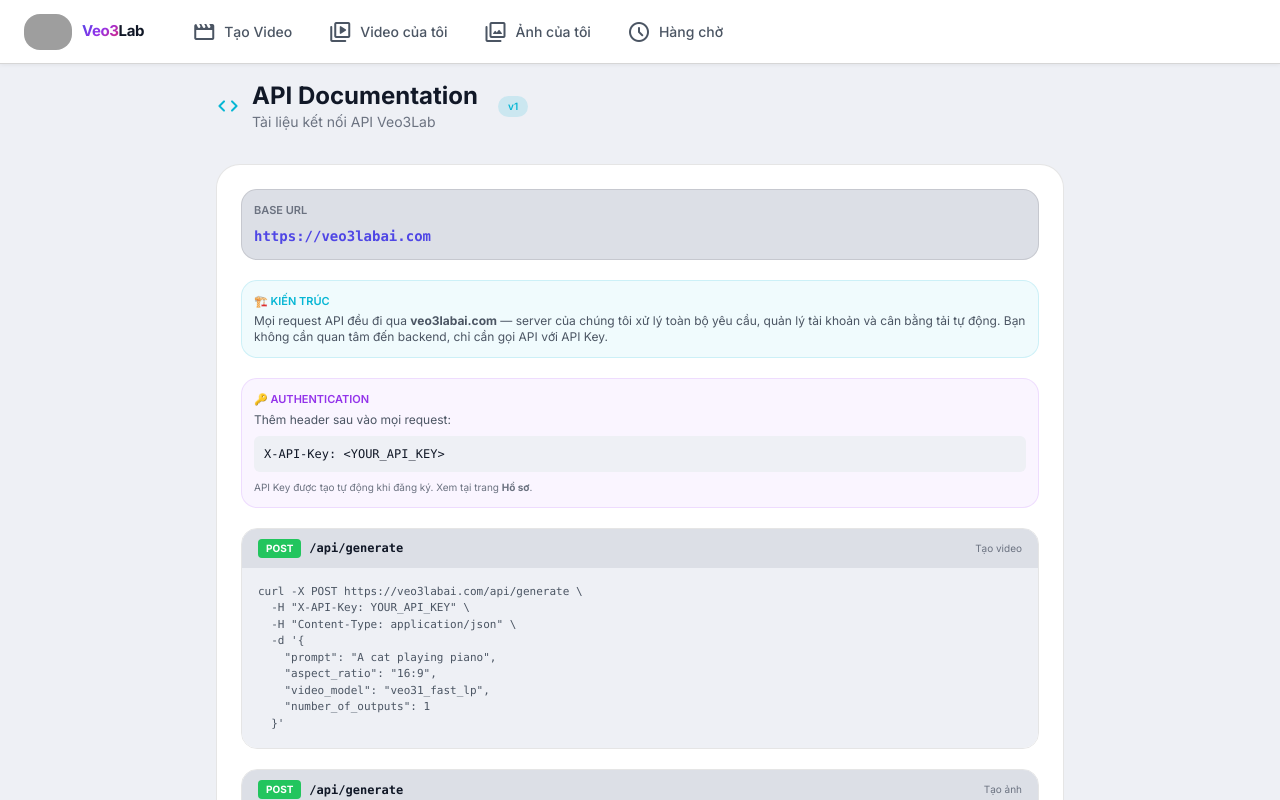
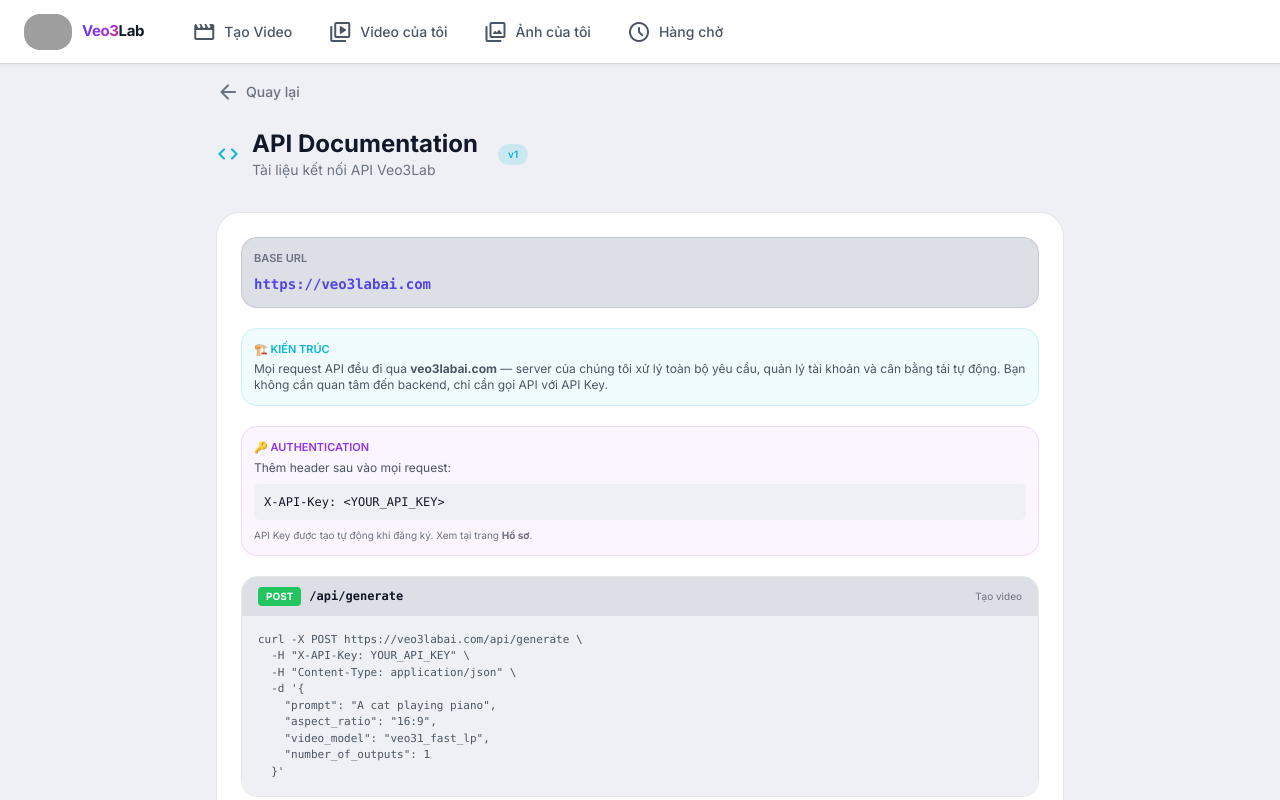
Before and after one commit to taidat4/veo3labAI, a Next.js app: page /docs in a window 1280 px wide. Shown: the top 800 px of the page. Built offline with nearby package versions, Linux system fonts and the light colour scheme; grey boxes are pictures that could not be loaded.

Commit message:
Fix: persist DB with /data volume, add back button to docs page

```diff
--- a/src/app/docs/page.tsx
+++ b/src/app/docs/page.tsx
@@ -2,13 +2,26 @@
  * API Docs Page — Trang riêng cho tài liệu API
  */
 "use client";
+import { useRouter } from "next/navigation";
 import { Navbar } from "@/components/Navbar";
 
 export default function DocsPage() {
+  const router = useRouter();
+
   return (
     <div className="min-h-screen" style={{ background: "var(--bg-primary)" }}>
       <Navbar />
       <main className="pt-20 px-4 sm:px-6 max-w-4xl mx-auto pb-12">
+
+        {/* Back button */}
+        <button onClick={() => router.back()}
+          className="flex items-center gap-1.5 text-sm font-medium mb-6 transition-colors"
+          style={{ color: "var(--text-muted)" }}
+          onMouseEnter={e => e.currentTarget.style.color = "var(--neon-blue)"}
+          onMouseLeave={e => e.currentTarget.style.color = "var(--text-muted)"}>
+          <span className="material-symbols-rounded text-lg">arrow_back</span>
+          Quay lại
+        </button>
 
         {/* Header */}
         <div className="flex items-center gap-3 mb-8">
```
Also changed, not shown: 1 other file (tests, documents, lock files or other folders).
